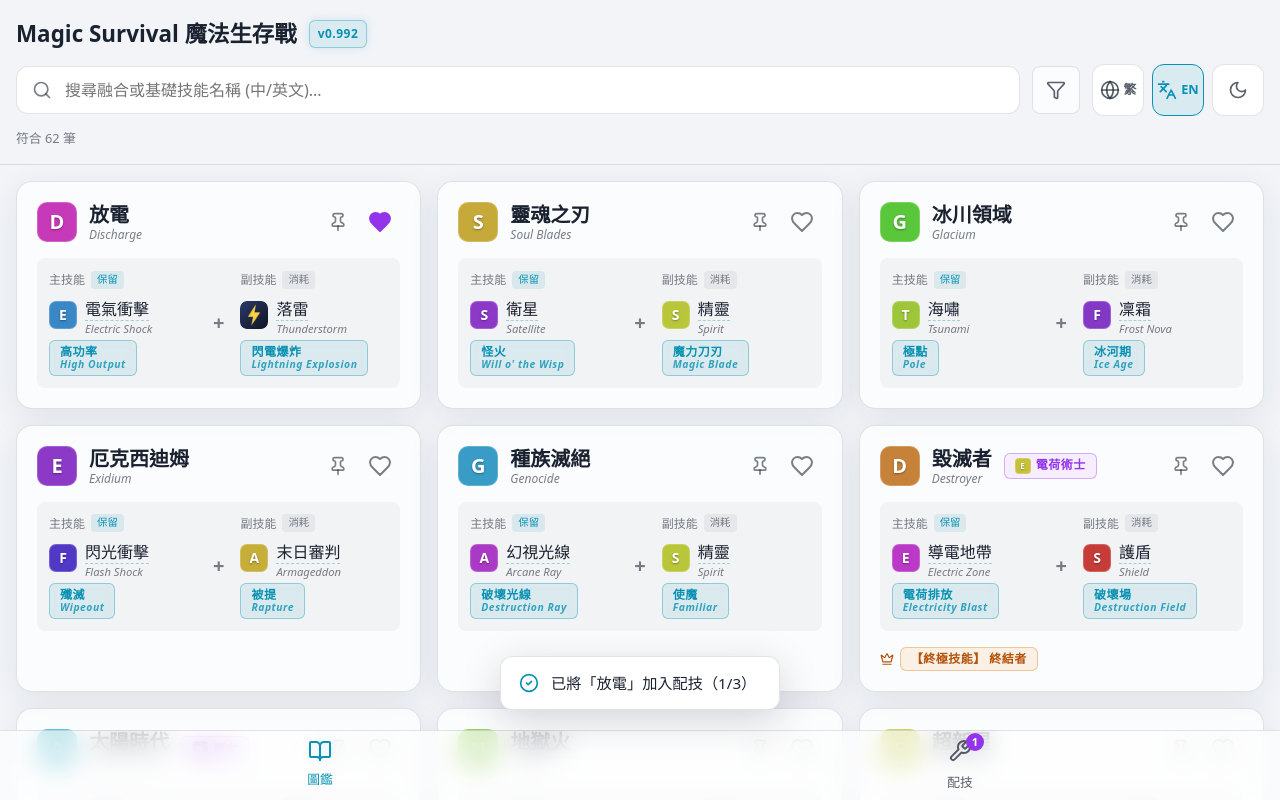
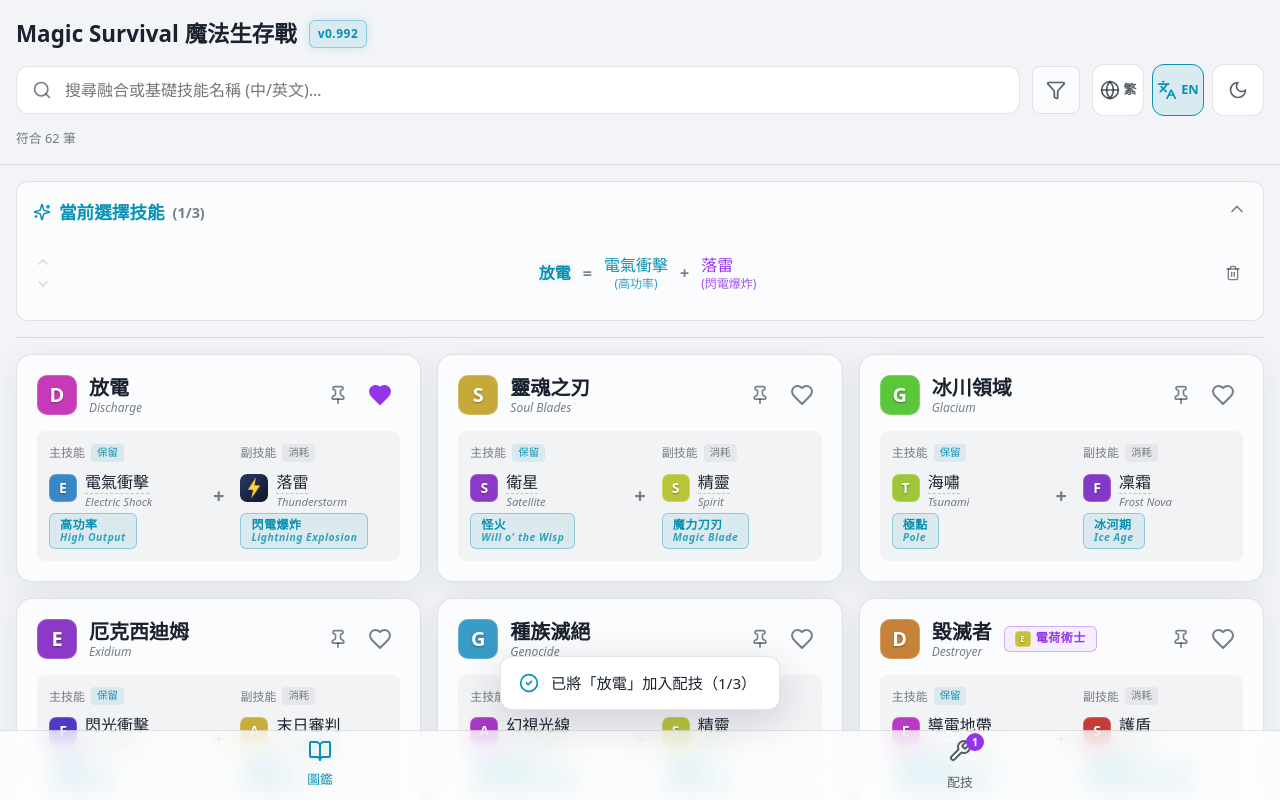
Before and after one commit to s890257s/magic-survival-skill-finder, a Vue app: page /#/ in a window 1280 px wide. Both pictures are taken after a click on the button 380 px from the left and 222 px from the top of the page. Shown: the top 800 px of the page. Built offline with nearby package versions, Linux system fonts and the light colour scheme.

Commit message:
抽離 summary 元件，並調整搜尋版型

```diff
--- /dev/null
+++ b/src/components/builder/BuildSummary.vue
@@ -0,0 +1,286 @@
+<script setup>
+import { computed, ref, watch, onMounted, onBeforeUnmount, nextTick } from 'vue'
+import Sortable from 'sortablejs'
+import { Sparkles, Trash2, ChevronUp, ChevronDown } from '@lucide/vue'
+import { useFavoritesStore } from '@/stores/favorites'
+import { useToastStore } from '@/stores/toast'
+import { useI18n } from '@/composables/useI18n'
+
+const props = defineProps({
+  collapsible: {
+    type: Boolean,
+    default: false
+  }
+})
+
+const isCollapsed = ref(false)
+
+const favoritesStore = useFavoritesStore()
+const toastStore = useToastStore()
+const { t } = useI18n()
+
+const favoriteSkills = computed(() => favoritesStore.favoriteSkills)
+
+const removeWithUndo = (skill) => {
+  const backup = [...favoritesStore.favoriteIds]
+  favoritesStore.toggleFavorite(skill.id)
+  toastStore.showUndoToast(t('ui.card.removed', t(skill.name)), t('ui.restore'), () =>
+    favoritesStore.setFavorites(backup),
+  )
+}
+
+const summaryListRef = ref(null)
+let summarySortable = null
+
+const initSortable = () => {
+  if (summaryListRef.value && !summarySortable) {
+    summarySortable = Sortable.create(summaryListRef.value, {
+      delay: 250,
+      delayOnTouchOnly: true,
+      filter: '.summary-actions',
+      animation: 150,
+      onEnd: handleSortEnd
+    })
+  }
+}
+
+const handleSortEnd = (evt) => {
+  const { oldIndex, newIndex } = evt
+  if (oldIndex === newIndex) return
+
+  const newIds = [...favoritesStore.favoriteIds]
+  const movedId = newIds.splice(oldIndex, 1)[0]
+  newIds.splice(newIndex, 0, movedId)
+
+  const itemEl = evt.item
+  if (evt.from) {
+    const siblings = Array.from(evt.from.childNodes).filter(node => node.nodeType === 1)
+    if (oldIndex < siblings.length) {
+      evt.from.insertBefore(itemEl, siblings[oldIndex])
+    } else {
+      evt.from.appendChild(itemEl)
+    }
+  }
+
+  favoritesStore.setFavorites(newIds)
+}
+
+watch(() => favoriteSkills.value.length, async () => {
+  if (!isCollapsed.value) {
+    await nextTick()
+    initSortable()
+  }
+})
+
+watch(isCollapsed, async (newVal) => {
+  if (!newVal) {
+    await nextTick()
+    initSortable()
+  } else {
+    if (summarySortable) {
+      summarySortable.destroy()
+      summarySortable = null
+    }
+  }
+})
+
+onMounted(() => {
+  if (!isCollapsed.value) {
+    initSortable()
+  }
+})
+
+onBeforeUnmount(() => {
+  if (summarySortable) summarySortable.destroy()
+})
+</script>
+
+<template>
+  <div class="build-summary glass-panel" v-if="favoriteSkills.length > 0">
+    <div class="summary-header" @click="collapsible && (isCollapsed = !isCollapsed)" :class="{ clickable: collapsible }">
+      <h3 class="summary-title"><Sparkles :size="18" /> {{ t('ui.builder.summaryTitle') }} <span class="count" v-if="collapsible">({{ favoriteSkills.length }}/{{ favoritesStore.maxSlots }})</span></h3>
+      <div v-if="collapsible" class="collapse-icon">
+        <ChevronDown v-if="isCollapsed" :size="20" />
+        <ChevronUp v-else :size="20" />
+      </div>
+    </div>
+
+    <div v-if="!isCollapsed" class="summary-list" ref="summaryListRef">
+      <div v-for="(skill, index) in favoriteSkills" :key="'summary-' + skill.id" :data-id="skill.id" class="summary-item" :class="{ 'last-item': index === favoriteSkills.length - 1 }">
+        <span class="summary-actions">
+          <button class="action-icon" :disabled="index === 0" @click.stop="favoritesStore.moveFavorite(skill.id, -1)" aria-label="上移">
+            <ChevronUp :size="16" />
+          </button>
+          <button class="action-icon" :disabled="index === favoriteSkills.length - 1" @click.stop="favoritesStore.moveFavorite(skill.id, 1)" aria-label="下移">
+            <ChevronDown :size="16" />
+          </button>
+        </span>
+        <span class="skill-name">{{ t(skill.name) }}</span>
+        <span class="operator">=</span>
+        <span class="skill-part main-skill">
+          {{ t(skill.mainSkill.name) }}
+          <span v-if="skill.mainSkill.enchant" class="enchant">({{ t(skill.mainSkill.enchant) }})</span>
+        </span>
+        <span class="operator">+</span>
+        <span class="skill-part sub-skill">
+          {{ t(skill.subSkill.name) }}
+          <span v-if="skill.subSkill.enchant" class="enchant">({{ t(skill.subSkill.enchant) }})</span>
+        </span>
+        <span class="summary-actions">
+          <button class="action-icon delete-icon" @click.stop="removeWithUndo(skill)" aria-label="移除">
+            <Trash2 :size="16" />
+          </button>
+        </span>
+      </div>
+    </div>
+  </div>
+</template>
+
+<style scoped>
+.build-summary {
+  padding: 16px;
+  border-radius: 12px;
+  margin-bottom: 20px;
+  overflow-x: auto;
+}
+
+.summary-header {
+  display: flex;
+  align-items: center;
+  justify-content: space-between;
+}
+
+.summary-header.clickable {
+  cursor: pointer;
+}
+
+.summary-title {
+  display: flex;
+  align-items: center;
+  gap: 8px;
+  color: var(--accent-cyan);
+  margin-bottom: 0;
+  font-size: 1.1rem;
+}
+
+.summary-title .count {
+  font-size: 0.9rem;
+  color: var(--text-muted);
+}
+
+.collapse-icon {
+  color: var(--text-muted);
+}
+
+.summary-list {
+  display: grid;
+  grid-template-columns: auto 1fr auto auto auto 1fr auto;
+  align-items: center;
+  column-gap: 8px;
+  margin-top: 16px;
+}
+
+.summary-item {
+  display: grid;
+  grid-column: 1 / -1;
+  grid-template-columns: subgrid;
+  user-select: none;
+}
+
+.summary-item > span {
+  padding: 10px 0;
+  border-bottom: 1px dashed var(--glass-border);
+}
+
+.summary-item.last-item > span {
+  border-bottom: none;
+}
+
+.summary-actions {
+  display: flex;
+  flex-direction: column;
+  gap: 2px;
+  align-items: center;
+  justify-content: center;
+  height: 100%;
+}
+
+.summary-actions:last-child {
+  flex-direction: row;
+}
+
+.action-icon {
+  background: none;
+  border: none;
+  cursor: pointer;
+  padding: 2px;
+  border-radius: 4px;
+  color: var(--text-muted);
+  display: flex;
+  align-items: center;
+  justify-content: center;
+  transition: all 0.2s ease;
+}
+
+.action-icon:hover:not(:disabled) {
+  background: var(--glass-border);
+  color: var(--text-primary);
+}
+
+.action-icon:disabled {
+  opacity: 0.3;
+  cursor: not-allowed;
+}
+
+.action-icon.delete-icon {
+  padding: 6px;
+}
+
+.action-icon.delete-icon:hover {
+  background: var(--danger-bg);
+  color: var(--danger);
+}
+
+.skill-name {
+  color: var(--accent-cyan);
+  font-weight: 700;
+  text-shadow: 0 0 8px var(--accent-cyan-glow);
+  text-align: right;
+  display: flex;
+  align-items: center;
+  justify-content: flex-end;
+}
+
+.operator {
+  color: var(--text-muted);
+  font-weight: bold;
+  text-align: center;
+  padding: 10px 4px !important;
+  display: flex;
+  align-items: center;
+  justify-content: center;
+}
+
+.skill-part {
+  display: flex;
+  flex-direction: column;
+  justify-content: center;
+  line-height: 1.2;
+}
+
+.main-skill {
+  color: var(--accent-cyan);
+  align-items: center;
+}
+
+.sub-skill {
+  color: var(--accent-purple);
+  align-items: flex-start;
+}
+
+.enchant {
+  font-size: 0.75em;
+  opacity: 0.85;
+  margin-top: 2px;
+}
+</style>
--- a/src/data/en.json
+++ b/src/data/en.json
@@ -28,7 +28,7 @@
   "ui.builder.limitWarning": "Exceeds standard limit ({0}). Be mindful in game.",
   "ui.builder.conflictWarning": "Base skill conflict detected. Highlighted in red.",
   "ui.builder.empty": "No skills added to build yet",
-  "ui.builder.summaryTitle": "Target Skills",
+  "ui.builder.summaryTitle": "Selected Skills",
   "ui.builder.savedBuilds": "Saved Builds",
   "ui.builder.save": "Save",
   "ui.builder.saveTitle": "Save Build",
--- a/src/data/zh-CN.json
+++ b/src/data/zh-CN.json
@@ -261,7 +261,7 @@
   "ui.builder.limitWarning": "超过游戏常规上限（{0} 个），实战时记得取舍喔。",
   "ui.builder.conflictWarning": "检测到基础技能被重复使用，冲突技能已标记红框。",
   "ui.builder.empty": "尚未添加任何技能到配技中",
-  "ui.builder.summaryTitle": "游戏中应选技能",
+  "ui.builder.summaryTitle": "当前选择技能",
   "ui.builder.savedBuilds": "我的储存库",
   "ui.builder.save": "储存",
   "ui.builder.saveTitle": "储存配技",
--- a/src/data/zh-TW.json
+++ b/src/data/zh-TW.json
@@ -261,7 +261,7 @@
   "ui.builder.limitWarning": "超過遊戲常規上限（{0} 個），實戰時記得取捨喔。",
   "ui.builder.conflictWarning": "檢測到基礎技能被重複使用，衝突技能已標記紅框。",
   "ui.builder.empty": "尚未添加任何技能到配技中",
-  "ui.builder.summaryTitle": "遊戲中應選技能",
+  "ui.builder.summaryTitle": "當前選擇技能",
   "ui.builder.savedBuilds": "我的儲存庫",
   "ui.builder.save": "儲存",
   "ui.builder.saveTitle": "儲存配技",
--- a/src/views/Dictionary.vue
+++ b/src/views/Dictionary.vue
@@ -19,6 +19,7 @@
 import GameIcon from '@/components/ui/GameIcon.vue'
 import HeaderActions from '@/components/layout/HeaderActions.vue'
 import EmptyState from '@/components/ui/EmptyState.vue'
+import BuildSummary from '@/components/builder/BuildSummary.vue'
 import { useI18n } from '@/composables/useI18n'
 import { usePersistedRef } from '@/composables/usePersistedRef'
 
@@ -370,6 +371,10 @@
     </header>
 
     <div class="list-area" ref="listTop">
+      <div class="dictionary-build-summary-wrapper" v-if="favoritesStore.favoriteSkills.length > 0">
+        <BuildSummary collapsible />
+        <hr class="summary-divider" />
+      </div>
       <EmptyState
         v-if="filteredSkills.length === 0"
         :text="t('ui.dict.noResults')"
@@ -617,6 +622,21 @@
   scroll-margin-top: 96px;
 }
 
+.dictionary-build-summary-wrapper {
+  padding: 16px 16px 0;
+}
+
+.dictionary-build-summary-wrapper :deep(.build-summary) {
+  margin-bottom: 16px;
+}
+
+.summary-divider {
+  border: none;
+  height: 1px;
+  background: var(--glass-border);
+  margin: 0;
+}
+
 .pinned-bar {
   display: flex;
   align-items: center;
```
Also changed, not shown: src/views/Builder.vue (+3 -53 lines).
